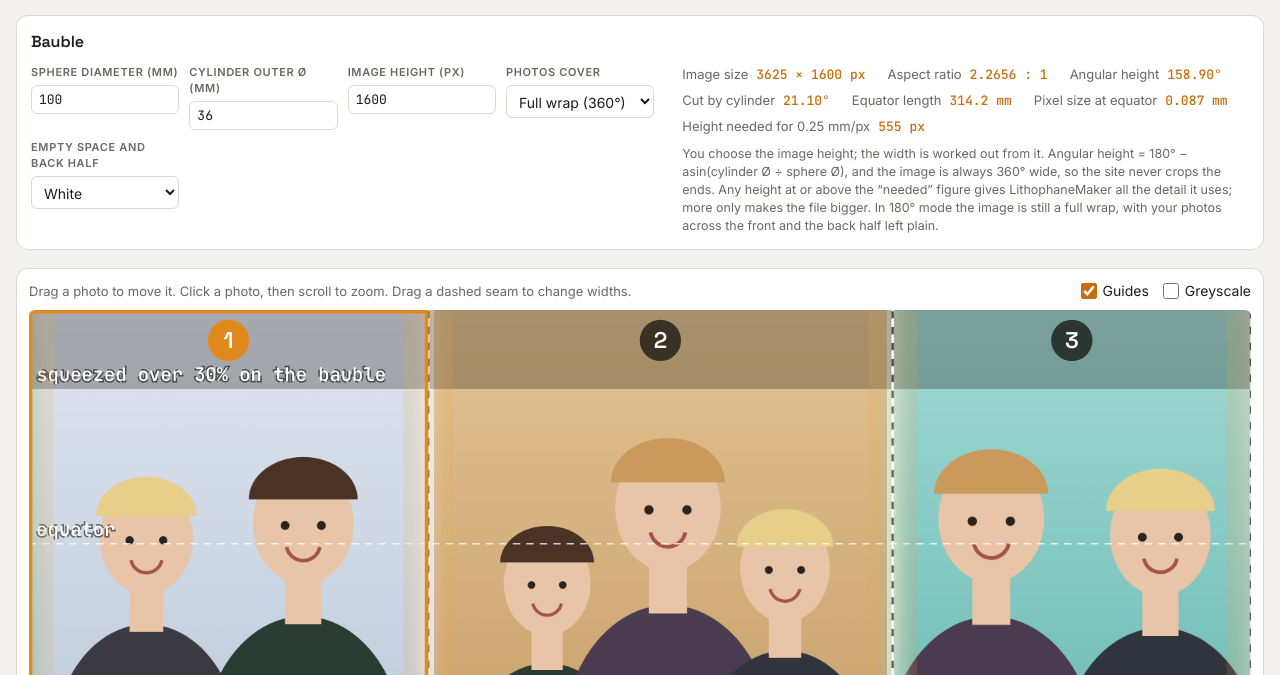
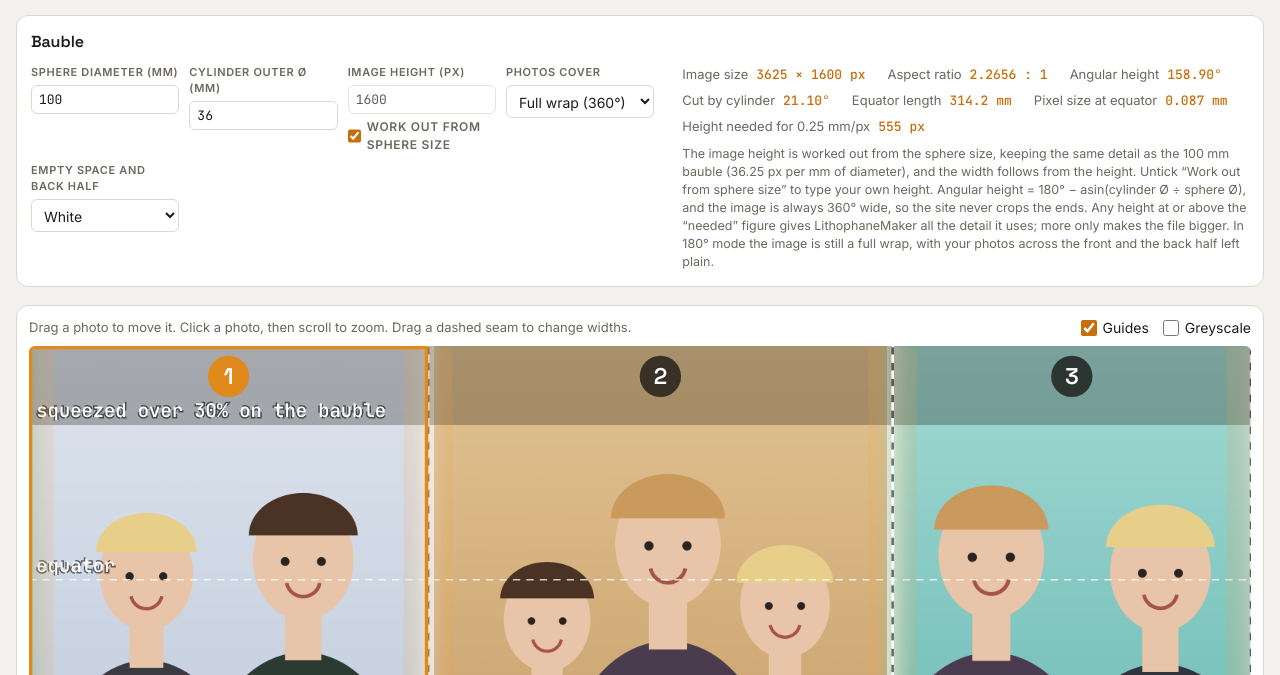
Before and after one commit to daveo2k/bauble-image-tool, a plain HTML site: page index.html in a window 1280 px wide. Shown: the part 125-800 px from the top of the page. Drawn offline with Linux system fonts and the light colour scheme.

Commit message:
Work out the image height from the sphere size
The height now defaults to automatic: 36.25 px per mm of sphere diameter
around the equator (the detail of the approved 100 mm bauble, 3625 × 1600),
with the width following from the height. Untick the box to type a height.

Co-Authored-By: Claude Opus 5.5 <noreply@anthropic.com>

```diff
--- a/index.html
+++ b/index.html
@@ -95,6 +95,8 @@ input[type="range"] { accent-color: var(--accent); width: 100%; }
 select { padding: 6px 8px; border: 1px solid var(--line); border-radius: 6px; background: var(--surface); color: var(--ink); font: inherit; max-width: 100%; }
 .chk { display: inline-flex; align-items: center; gap: 6px; cursor: pointer; user-select: none; }
 .chk input { accent-color: var(--accent); width: 16px; height: 16px; margin: 0; }
+.chk.small { font-size: 12px; color: var(--muted); }
+input[type="number"]:disabled { opacity: 0.7; }
 .card-f { display: flex; flex-wrap: wrap; gap: 8px; align-items: center; justify-content: space-between; }
 .acts { display: flex; gap: 6px; flex-wrap: wrap; }
 .warn { color: var(--warn); font-size: 12px; font-weight: 500; }
@@ -161,7 +163,8 @@ dl.stats dd { margin: 0; text-align: right; font-family: var(--font-mono); font-
       <div class="fields">
         <div class="ctl"><label for="i-sphere">Sphere diameter (mm)</label><input type="number" id="i-sphere" min="20" max="400" step="1" value="100"></div>
         <div class="ctl"><label for="i-cyl">Cylinder outer Ø (mm)</label><input type="number" id="i-cyl" min="0" max="200" step="0.5" value="36"></div>
-        <div class="ctl"><label for="i-h">Image height (px)</label><input type="number" id="i-h" min="400" max="4000" step="10" value="1600"></div>
+        <div class="ctl"><label for="i-h">Image height (px)</label><input type="number" id="i-h" min="200" max="6000" step="10" value="1600" disabled>
+          <label class="chk small"><input type="checkbox" id="i-auto" checked> Work out from sphere size</label></div>
         <div class="ctl"><label for="i-span">Photos cover</label><select id="i-span"><option value="360">Full wrap (360°)</option><option value="180">Front half (180°)</option></select></div>
         <div class="ctl"><label for="i-fill">Empty space and back half</label><select id="i-fill"><option value="white">White</option><option value="black">Black</option></select></div>
       </div>
@@ -175,7 +178,7 @@ dl.stats dd { margin: 0; text-align: right; font-family: var(--font-mono); font-
           <div><dt>Pixel size at equator</dt><dd id="s-px"></dd></div>
           <div><dt>Height needed for 0.25 mm/px</dt><dd id="s-min"></dd></div>
         </dl>
-        <p class="note">You choose the image height; the width is worked out from it. Angular height = 180° − asin(cylinder Ø ÷ sphere Ø), and the image is always 360° wide, so the site never crops the ends. Any height at or above the “needed” figure gives LithophaneMaker all the detail it uses; more only makes the file bigger. In 180° mode the image is still a full wrap, with your photos across the front and the back half left plain.</p>
+        <p class="note">The image height is worked out from the sphere size, keeping the same detail as the 100 mm bauble (36.25 px per mm of diameter), and the width follows from the height. Untick “Work out from sphere size” to type your own height. Angular height = 180° − asin(cylinder Ø ÷ sphere Ø), and the image is always 360° wide, so the site never crops the ends. Any height at or above the “needed” figure gives LithophaneMaker all the detail it uses; more only makes the file bigger. In 180° mode the image is still a full wrap, with your photos across the front and the back half left plain.</p>
       </div>
     </div>
   </section>
@@ -281,7 +284,7 @@ dl.stats dd { margin: 0; text-align: right; font-family: var(--font-mono); font-
 const $ = s => document.querySelector(s);
 const DEF_SEAM = () => ({ type: 'crossfade', width: 145, curve: 'smooth', shape: 'straight', amp: 40, waves: 3, slant: 150 });
 const state = {
-  sphereD: 100, cylOD: 36, outH: 1600, fill: 'white', span: 360,
+  sphereD: 100, cylOD: 36, outH: 1600, autoH: true, fill: 'white', span: 360,
   guides: true, greyView: false, greySave: false,
   sameSeams: true, seamSel: 0, seams: [], panels: [], sel: 0, globeMode: 'lit'
 };
@@ -291,12 +294,16 @@ const clamp = (v, a, b) => v < a ? a : v > b ? b : v;
 const mod = (a, n) => ((a % n) + n) % n;
 
 /* ---------- Geometry ---------- */
+const PX_PER_MM_DIA = 36.25;
 function geom() {
   const D = clamp(+state.sphereD || 100, 10, 1000);
   const c = clamp(+state.cylOD || 0, 0, D * 0.98);
   const cut = Math.asin(c / D) * 180 / Math.PI;
   const height = 180 - cut;
-  const H = Math.round(clamp(+state.outH || 1600, 200, 6000));
+  // Auto: keep the detail of the approved 100 mm bauble (3625 px around the equator,
+  // 36.25 px per mm of diameter), so a bigger sphere gets a proportionally bigger image.
+  const autoH = D * PX_PER_MM_DIA * height / 360;
+  const H = Math.round(clamp(state.autoH ? autoH : (+state.outH || 1600), 200, 6000));
   const W = Math.round(H * 360 / height);
   return { D, c, cut, height, H, W };
 }
@@ -818,6 +825,7 @@ function updateStats() {
   $('#s-size').textContent = `${g.W} × ${g.H} px`;
   $('#s-equator').textContent = (Math.PI * g.D).toFixed(1) + ' mm';
   $('#s-px').textContent = (Math.PI * g.D / g.W).toFixed(3) + ' mm';
+  if (state.autoH) $('#i-h').value = g.H;
   $('#s-min').textContent = Math.ceil(Math.PI * g.D / 0.25 * g.height / 360) + ' px';
   const s = state.seams[state.sameSeams ? 0 : state.seamSel];
   if (s) $('#f-width-info').textContent = `${(s.width / g.W * 360).toFixed(1)}° · ${(Math.PI * g.D * s.width / g.W).toFixed(1)} mm on the bauble`;
@@ -826,6 +834,12 @@ function updateStats() {
   $(sel).addEventListener('input', e => { const v = +e.target.value; if (v > 0) { state[key] = v; requestDraw(); } });
 });
 $('#i-fill').addEventListener('change', e => { state.fill = e.target.value; renderCards(); requestDraw(); });
+$('#i-auto').addEventListener('change', e => {
+  state.autoH = e.target.checked;
+  $('#i-h').disabled = state.autoH;
+  if (!state.autoH) state.outH = geom().H;   // start manual mode from the current auto value
+  requestDraw();
+});
 $('#i-span').addEventListener('change', e => {
   state.span = +e.target.value === 180 ? 180 : 360;
   state.panels.forEach((p, i) => { if (p.src) fitPanel(i); });
@@ -996,7 +1010,7 @@ function scheduleSave() {
     try {
       idb = idb || await openDB(); if (!idb) return;
       const snap = {
-        v: 1, sphereD: state.sphereD, cylOD: state.cylOD, outH: state.outH, fill: state.fill, span: state.span, greySave: state.greySave,
+        v: 1, sphereD: state.sphereD, cylOD: state.cylOD, outH: state.outH, autoH: state.autoH, fill: state.fill, span: state.span, greySave: state.greySave,
         sameSeams: state.sameSeams, seamSel: state.seamSel, seams: state.seams, sel: state.sel, globeMode: state.globeMode,
         panels: state.panels.map(p => p.src
           ? { name: p.name, blob: p.blob, sample: p.sample, f: p.f, zoom: p.zoom, cx: p.cx, cy: p.cy, mirror: p.mirror }
@@ -1022,7 +1036,7 @@ async function restore() {
       panels.push(p);
     }
     if (!panels.length) return false;
-    Object.assign(state, { sphereD: snap.sphereD, cylOD: snap.cylOD, outH: snap.outH, fill: snap.fill || 'white', span: snap.span === 180 ? 180 : 360, greySave: !!snap.greySave,
+    Object.assign(state, { sphereD: snap.sphereD, cylOD: snap.cylOD, outH: snap.outH, autoH: snap.autoH !== false, fill: snap.fill || 'white', span: snap.span === 180 ? 180 : 360, greySave: !!snap.greySave,
       sameSeams: snap.sameSeams !== false, seamSel: snap.seamSel || 0, seams: snap.seams || [], sel: snap.sel || 0, globeMode: snap.globeMode || 'lit', panels });
     syncSeams();
     return true;
@@ -1030,6 +1044,7 @@ async function restore() {
 }
 function syncInputs() {
   $('#i-sphere').value = state.sphereD; $('#i-cyl').value = state.cylOD; $('#i-h').value = state.outH;
+  $('#i-auto').checked = state.autoH; $('#i-h').disabled = state.autoH;
   $('#i-fill').value = state.fill; $('#i-span').value = String(state.span); $('#s-grey').checked = state.greySave; $('#f-same').checked = state.sameSeams;
   $('#g-mode').value = state.globeMode;
 }
```
